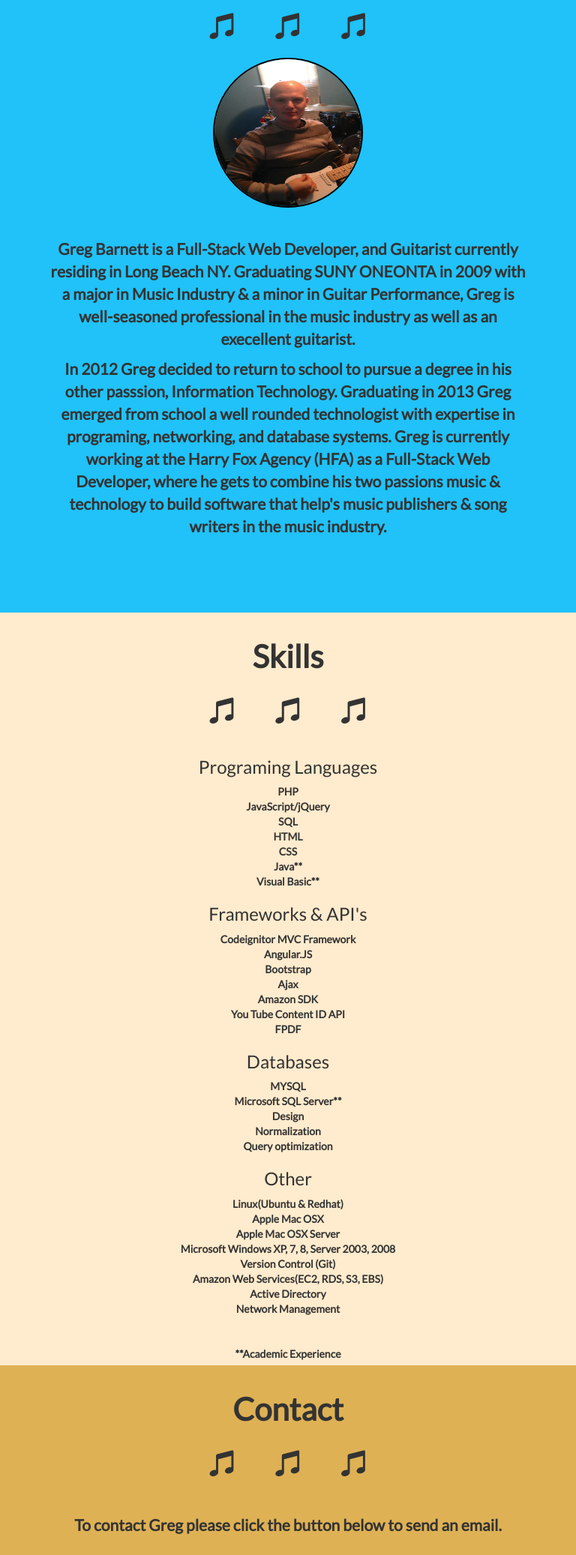
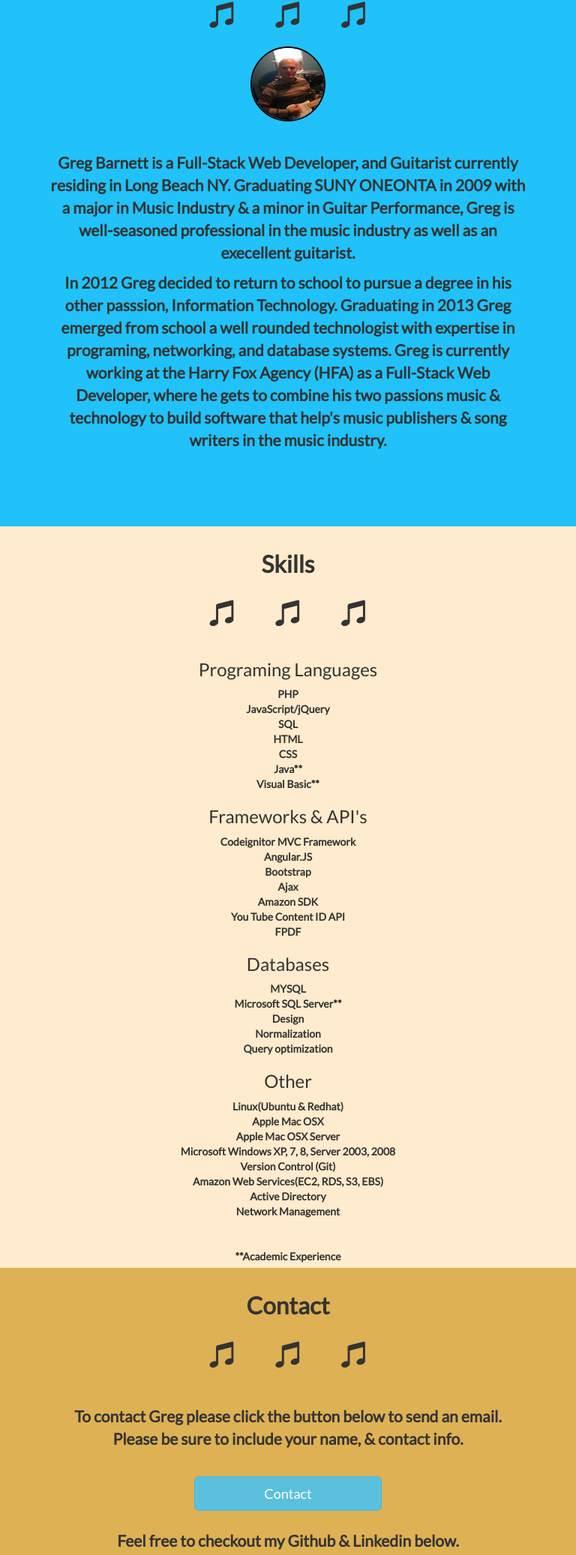
Before and after one commit to beyondkeysystem/website-portfolio, a plain HTML site: page index.html in a window 768 px wide. Shown: the part 676-2750 px from the top of the page at 75% size. Drawn offline with Linux system fonts and the light colour scheme.

Commit message:
added conditional in js to check browser size and offset the scroll correctly on a mobile device, other styling changes for mobile

```diff
--- a/css/gb.css
+++ b/css/gb.css
@@ -82,7 +82,6 @@ header{
 }
 
 #about_text{
-	font-size: 1.5em;
 	padding: 40px;
 }
 
@@ -136,9 +135,9 @@ header{
 	padding:25px;
 }
 
-.contact_content{
+/*.contact_content{
 	font-size: 1.5em;
-}
+}*/
 
 .email_button{
 	width: 250px;
@@ -177,6 +176,12 @@ footer{
 	#intro{
 		margin-top: 100px;
 	}
+	#about_text{
+		font-size: 1.5em;
+	}
+	.contact_content{
+		font-size: 1.5em;
+	}
 	header .container {
 	    padding-top: 50px;
 	    padding-bottom: 450px;
@@ -190,12 +195,19 @@ footer{
 	.navbar-header .navbar-brand{
 		font-size: 1.75em;
 	}
+	.section_header{
+		font-size: 2.25em;
+	}
 	#name{
 		font-size: 3em;
 	}
 	#skill_intro{
 		font-size: 2em;
 	}
+	#profile_img{
+		height: 100px;
+  		width: 100px;
+	}
 	header .container {
 	    padding-top: 50px;
 	    padding-bottom: 250px;
--- a/index.html
+++ b/index.html
@@ -68,14 +68,8 @@
 	    <div class="container">
 	        <div class="row">
 	            <div class="col-lg-12">
-	                <!-- <img class="img-responsive" id = "profile_img" src="img/profile.jpg" alt=""> -->
 	                <div id = "intro_text">
 	                	<div id = 'name'>Greg Barnett</div>
-	                	<!-- <div id = "glyphs">
-		                	<span class="glyphicon glyphicon-music" aria-hidden="true"></span>
-		                	<span class="glyphicon glyphicon-music" aria-hidden="true"></span>
-							<span class="glyphicon glyphicon-music" aria-hidden="true"></span>
-						</div> -->
 	                	<span id = 'skill_intro'>Full-Stack Web Developer &amp; Guitarist</span>
 	            </div>
 	        </div>
@@ -206,7 +200,11 @@
 					</div>
 					<div class = "contact_content">
 						<div>
-			                <p id = "email_text">To contact Greg please click the button below to send an email.</p>
+			                <p id = "email_text">To contact Greg please click the button below to send an email.
+			                	<br />
+			                	Please be sure to include your name, &amp;
+			                	contact info.
+			                </p>
 			                <a href= "mailto:Zombie374@aol.com" class = "email_button btn btn-lg btn-info">Contact</a>
 			            </div>
 			            <div class = "social_container">
--- a/js/scrolling-nav.js
+++ b/js/scrolling-nav.js
@@ -18,7 +18,13 @@ $(function() {
         //    var offset = 80;
         // }
         else{
-            var offset = 80;
+            if($(window).width() < 768){
+                var offset = 45;
+            }
+            else{
+
+                var offset = 80;
+            }
         }
         $('html, body').stop().animate({
             scrollTop: $($anchor.attr('href')).offset().top - offset
```
